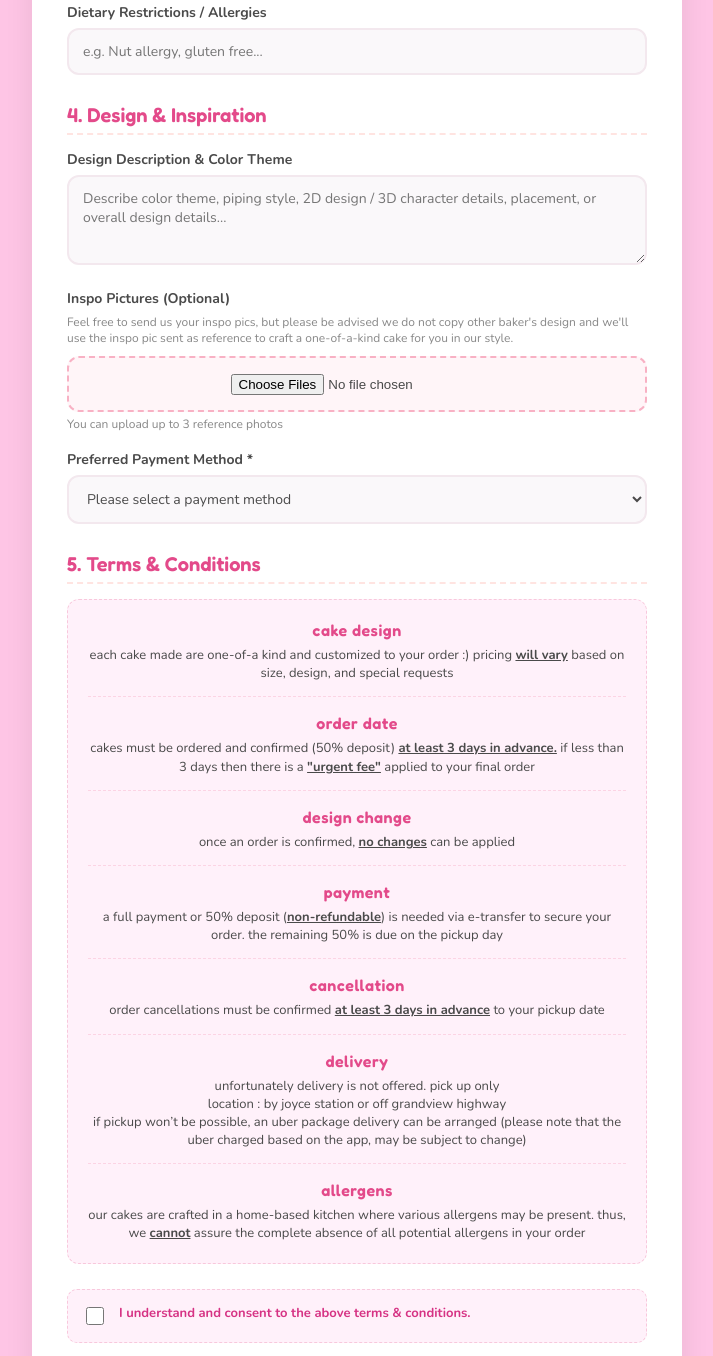
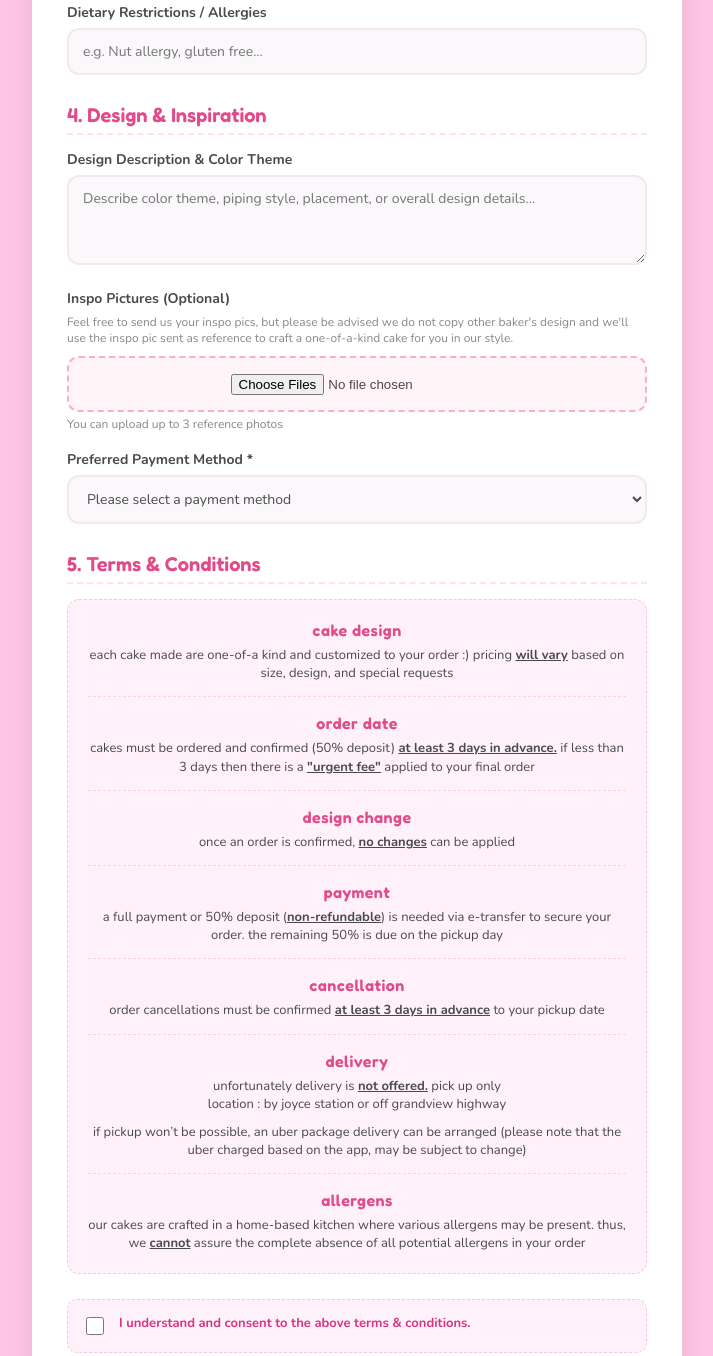
Before and after one commit to jeremyesantoso/Request_Admin_Portal, a website: page public/index.html in a window 1280 px wide. Shown: the part 2261-3617 px from the top of the page, without its empty margins (283-996 px from the left). Drawn offline with nearby package versions, Linux system fonts and the light colour scheme.

```diff
--- a/public/index.html
+++ b/public/index.html
@@ -266,7 +266,7 @@
             <textarea
               id="design_message_notes"
               name="design_message_notes"
-              placeholder="Describe color theme, piping style, 2D design / 3D character details, placement, or overall design details..."
+              placeholder="Describe color theme, piping style, placement, or overall design details..."
             ></textarea>
           </div>
 
@@ -351,10 +351,10 @@
             <div class="terms-category">
               <h4>delivery</h4>
               <p>
-                unfortunately delivery is not offered. pick up only<br />
+                unfortunately delivery is <u><strong>not offered.</strong></u> pick up only<br />
                 location : by joyce station or off grandview highway
               </p>
-              <p class="delivery-note">
+              <p style="margin-top: 10px; display: block;">
                 if pickup won’t be possible, an uber package delivery can be arranged
                 (please note that the uber charged based on the app, may be subject to change)
               </p>
--- a/public/styles.css
+++ b/public/styles.css
@@ -152,10 +152,6 @@ textarea {
     color: var(--brand-pink-dark);
     font-weight: 700;
     margin-left: 24px;
-}
-
-.delivery-note {
-    margin-top: 8px;
 }
 
 /* ==========================================
```
